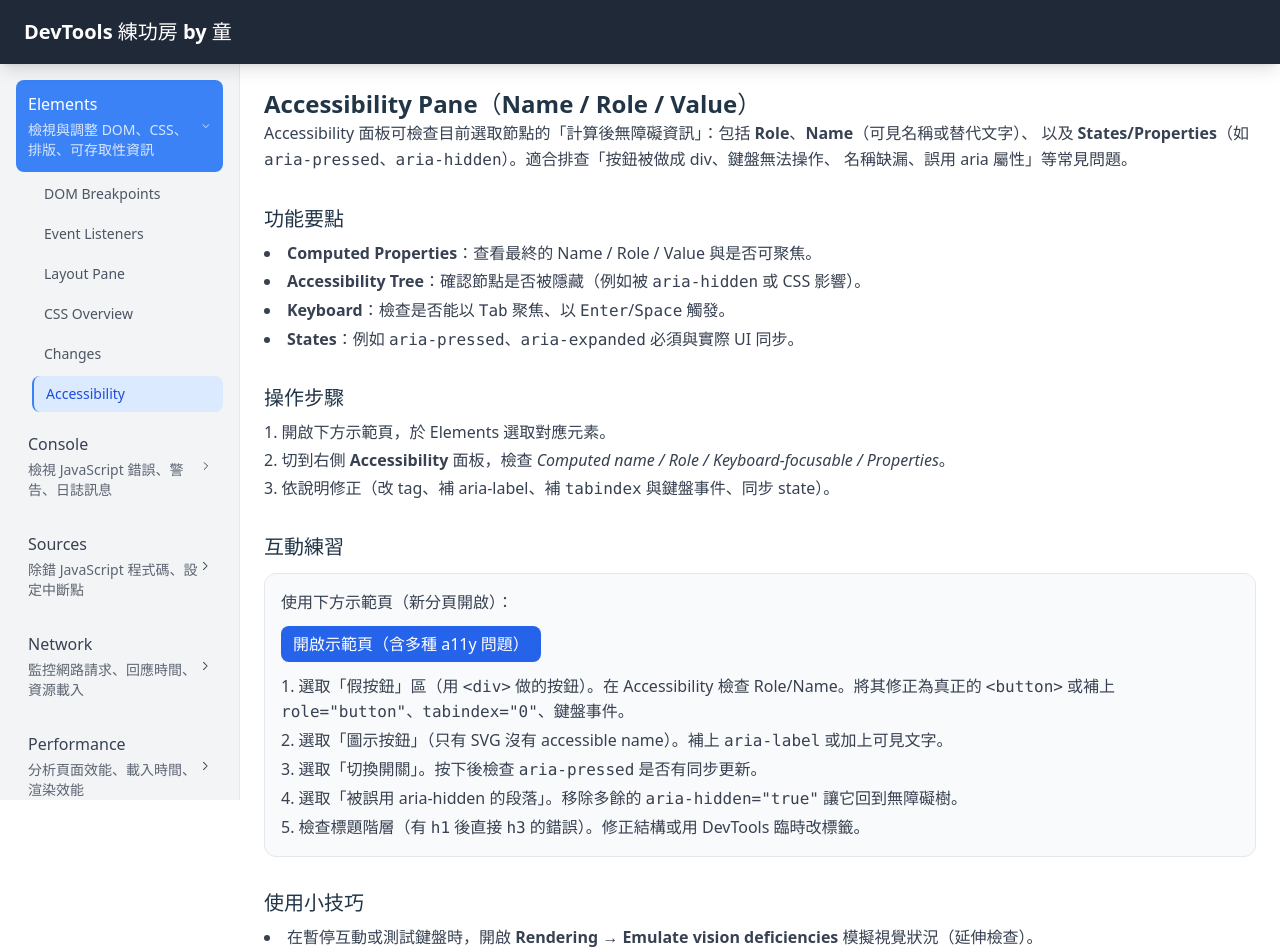
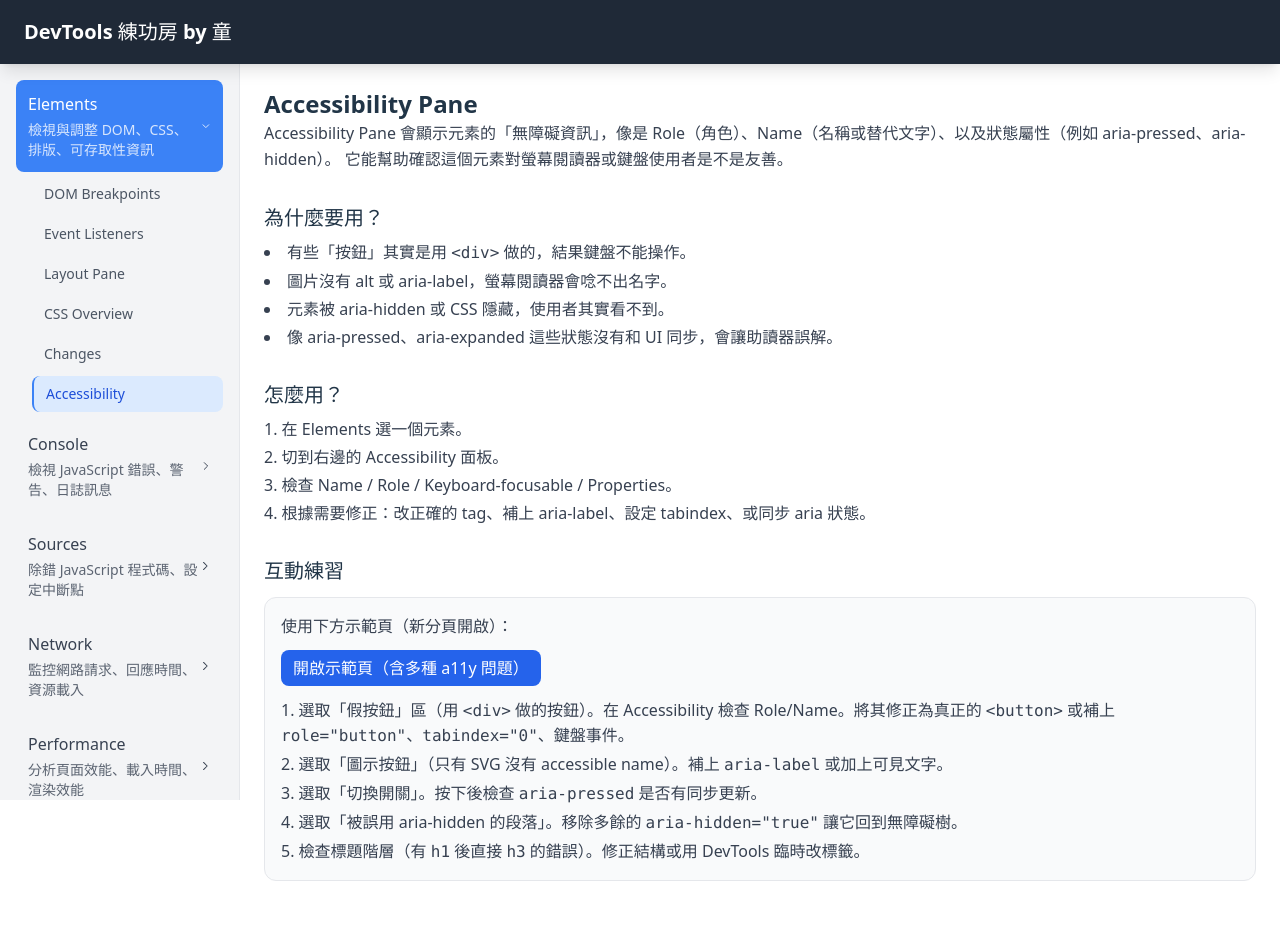
Before and after one commit to joy-jc-tong/Chrome-DevTools-Example, a React (Vite) app: page /elements/accessibility in a window 1280 px wide. Shown: the top 952 px of the page. After the commit the page ends 905 px from the top, so only its background shows below. Built offline with nearby package versions, Linux system fonts and the light colour scheme.

Commit message:
調整 Elements 前端說明

```diff
--- a/src/pages/elements/Accessibility.tsx
+++ b/src/pages/elements/Accessibility.tsx
@@ -3,32 +3,32 @@ export default function Accessibility() {
     <div className="space-y-8">
       {/* 標題＋摘要 */}
       <header>
-        <h1 className="text-2xl font-bold">Accessibility Pane（Name / Role / Value）</h1>
+        <h1 className="text-2xl font-bold">Accessibility Pane</h1>
         <p className="text-gray-700 leading-relaxed">
-          Accessibility 面板可檢查目前選取節點的「計算後無障礙資訊」：包括 <b>Role</b>、<b>Name</b>（可見名稱或替代文字）、
-          以及 <b>States/Properties</b>（如 <code>aria-pressed</code>、<code>aria-hidden</code>）。適合排查「按鈕被做成 div、鍵盤無法操作、
-          名稱缺漏、誤用 aria 屬性」等常見問題。
+          Accessibility Pane 會顯示元素的「無障礙資訊」，像是 Role（角色）、Name（名稱或替代文字）、以及狀態屬性（例如 aria-pressed、aria-hidden）。
+          它能幫助確認這個元素對螢幕閱讀器或鍵盤使用者是不是友善。
         </p>
       </header>
 
-      {/* 功能要點 */}
+      {/* 為什麼要用 */}
       <section>
-        <h2 className="text-xl font-semibold mb-2">功能要點</h2>
+        <h2 className="text-xl font-semibold mb-2">為什麼要用？</h2>
         <ul className="list-disc list-inside text-gray-700 space-y-1">
-          <li><b>Computed Properties</b>：查看最終的 Name / Role / Value 與是否可聚焦。</li>
-          <li><b>Accessibility Tree</b>：確認節點是否被隱藏（例如被 <code>aria-hidden</code> 或 CSS 影響）。</li>
-          <li><b>Keyboard</b>：檢查是否能以 <kbd>Tab</kbd> 聚焦、以 <kbd>Enter</kbd>/<kbd>Space</kbd> 觸發。</li>
-          <li><b>States</b>：例如 <code>aria-pressed</code>、<code>aria-expanded</code> 必須與實際 UI 同步。</li>
+          <li>有些「按鈕」其實是用 <code>&lt;div&gt;</code> 做的，結果鍵盤不能操作。</li>
+          <li>圖片沒有 alt 或 aria-label，螢幕閱讀器會唸不出名字。</li>
+          <li>元素被 aria-hidden 或 CSS 隱藏，使用者其實看不到。</li>
+          <li>像 aria-pressed、aria-expanded 這些狀態沒有和 UI 同步，會讓助讀器誤解。</li>
         </ul>
       </section>
 
-      {/* 操作步驟 */}
+      {/* 怎麼用 */}
       <section>
-        <h2 className="text-xl font-semibold mb-2">操作步驟</h2>
+        <h2 className="text-xl font-semibold mb-2">怎麼用？</h2>
         <ol className="list-decimal list-inside text-gray-700 space-y-1">
-          <li>開啟下方示範頁，於 Elements 選取對應元素。</li>
-          <li>切到右側 <b>Accessibility</b> 面板，檢查 <em>Computed name / Role / Keyboard-focusable / Properties</em>。</li>
-          <li>依說明修正（改 tag、補 aria-label、補 <code>tabindex</code> 與鍵盤事件、同步 state）。</li>
+          <li>在 Elements 選一個元素。</li>
+          <li>切到右邊的 Accessibility 面板。</li>
+          <li>檢查 Name / Role / Keyboard-focusable / Properties。</li>
+          <li>根據需要修正：改正確的 tag、補上 aria-label、設定 tabindex、或同步 aria 狀態。</li>
         </ol>
       </section>
 
@@ -57,15 +57,6 @@ export default function Accessibility() {
         </div>
       </section>
 
-      {/* 小技巧 */}
-      <section>
-        <h2 className="text-xl font-semibold mb-2">使用小技巧</h2>
-        <ul className="list-disc list-inside text-gray-700 space-y-1">
-          <li>在暫停互動或測試鍵盤時，開啟 <b>Rendering → Emulate vision deficiencies</b> 模擬視覺狀況（延伸檢查）。</li>
-          <li>搭配 Console 的 <code>getEventListeners($0)</code> 檢查鍵盤事件是否有綁到目前元素。</li>
-          <li>按鈕/連結必須可用鍵盤操作：<kbd>Tab</kbd> 聚焦、<kbd>Enter</kbd>/<kbd>Space</kbd> 觸發。</li>
-        </ul>
-      </section>
     </div>
   );
 }
--- a/src/pages/elements/Changes.tsx
+++ b/src/pages/elements/Changes.tsx
@@ -3,32 +3,31 @@ export default function Changes() {
     <div className="space-y-8">
       {/* 標題＋摘要 */}
       <header>
-        <h1 className="text-2xl font-bold">Changes（本地改動差異）</h1>
+        <h1 className="text-2xl font-bold">Changes Pane</h1>
         <p className="text-gray-700 leading-relaxed">
-          Changes 面板會記錄在 DevTools 內進行的本地改動（例如在 Elements 的 Attributes/Styles、
-          或在 Sources 直接編輯檔案），並以差異（diff）呈現，便於回顧、擷取或複製貼回專案。
-          常見情境：快速 Demo 修 UI、臨時調整樣式與字詞、比對多處修改。
+          Changes Pane 會記錄你在 DevTools 裡做的修改，像改了樣式、屬性或直接在 Sources 編輯檔案。
+          它會用差異（diff）方式顯示，方便你回顧或複製回專案。
         </p>
       </header>
 
-      {/* 功能要點 */}
+      {/* 為什麼要用 */}
       <section>
-        <h2 className="text-xl font-semibold mb-2">功能要點</h2>
+        <h2 className="text-xl font-semibold mb-2">為什麼要用？</h2>
         <ul className="list-disc list-inside text-gray-700 space-y-1">
-          <li>記錄在 DevTools 內的本地修改（Styles/Elements/Sources）並以檔案為單位顯示 diff。</li>
-          <li>支援複製整段 patch，方便貼到 PR 或專案原始碼。</li>
-          <li>與 <b>Local Overrides</b> 可搭配：若需要重整後留存改動，可再使用 Overrides（本題先不使用）。</li>
+          <li>臨時調整 UI 樣式後 → 想把改動複製回專案。</li>
+          <li>快速 Demo → 看哪些地方被動過手。</li>
+          <li>同一個檔案改了好幾處 → 一次比對所有修改。</li>
         </ul>
       </section>
 
-      {/* 操作步驟 */}
+      {/* 怎麼用 */}
       <section>
-        <h2 className="text-xl font-semibold mb-2">操作步驟</h2>
+        <h2 className="text-xl font-semibold mb-2">怎麼用？</h2>
         <ol className="list-decimal list-inside text-gray-700 space-y-1">
-          <li>在新分頁開啟下方示範頁。</li>
-          <li>在 Elements → Styles 面板直接調整 CSS 宣告；或在 Elements 面板改變節點屬性/文字。</li>
-          <li>開啟 <b>More tools → Changes</b>，即可看到逐檔案的差異（新增/刪除行）。</li>
-          <li>點選檔名可檢視詳細變更；可複製 patch 以貼回專案。</li>
+          <li>在頁面上做修改（例如改 CSS 樣式或元素屬性）。</li>
+          <li>開啟 More tools → Changes。</li>
+          <li>面板會顯示檔案的新增/刪除行差異。</li>
+          <li>點檔名可看詳細內容，也能複製 patch 貼回專案。</li>
         </ol>
       </section>
 
@@ -69,16 +68,6 @@ export default function Changes() {
           </div>
         </div>
       </section>
-
-      {/* 小技巧 */}
-      <section>
-        <h2 className="text-xl font-semibold mb-2">使用小技巧</h2>
-        <ul className="list-disc list-inside text-gray-700 space-y-1">
-          <li>若 diff 太多，可在 Elements 限縮修改範圍（針對特定區塊）。</li>
-          <li>需要重整後留存變更時，再開啟 <b>Local Overrides</b>（此題不必）。</li>
-          <li>在 Sources 也能直接編輯檔案內容，Changes 同樣會記錄差異。</li>
-        </ul>
-      </section>
     </div>
   );
 }
--- a/src/pages/elements/CssOverview.tsx
+++ b/src/pages/elements/CssOverview.tsx
@@ -5,30 +5,30 @@ export default function CssOverview() {
       <header>
         <h1 className="text-2xl font-bold">CSS Overview</h1>
         <p className="text-gray-700 leading-relaxed">
-          CSS Overview 可彙整整頁的樣式資訊：色彩、字型、媒體查詢、未使用宣告（若偵測到）與
-          <b> 文字對比問題</b>。用於快速稽核設計一致性與可存取性（a11y）。
+          CSS Overview 會整理整個頁面的樣式資訊，像是色彩、字型、媒體查詢，還會檢查文字對比問題或找出沒用到的 CSS。
+          它就像是一個快速的設計稽核工具。
         </p>
       </header>
 
-      {/* 功能要點 */}
+      {/* 為什麼要用 */}
       <section>
-        <h2 className="text-xl font-semibold mb-2">功能要點</h2>
+        <h2 className="text-xl font-semibold mb-2">為什麼要用？</h2>
         <ul className="list-disc list-inside text-gray-700 space-y-1">
-          <li>Colors：列出頁面使用到的色票與近似色；可點擊篩選來源元素。</li>
-          <li>Contrast issues：標示對比不足的文字，顯示實際前景/背景與建議修正。</li>
-          <li>Fonts / Media queries：統計全站字體與媒體查詢分布，用於設計稽核。</li>
-          <li>Unused declarations（有時）：在特定情況下會列出未使用的 CSS 宣告。</li>
+          <li>想看整個網站用了哪些顏色 → 用 Colors 看色票分布。</li>
+          <li>發現文字太淺、對比不足 → 在 Contrast issues 找問題與修正建議。</li>
+          <li>想確認全站字型與媒體查詢狀況 → 看 Fonts / Media queries 統計。</li>
+          <li>懷疑有多餘 CSS → 有時會在 Unused declarations 找到。</li>
         </ul>
       </section>
 
-      {/* 操作步驟 */}
+      {/* 怎麼用 */}
       <section>
-        <h2 className="text-xl font-semibold mb-2">操作步驟</h2>
+        <h2 className="text-xl font-semibold mb-2">怎麼用？</h2>
         <ol className="list-decimal list-inside text-gray-700 space-y-1">
-          <li>開啟要稽核的頁面（下方示範頁）。</li>
-          <li>Command Menu（<kbd>Ctrl/⌘</kbd> + <kbd>Shift</kbd> + <kbd>P</kbd>）輸入 <em>“Show CSS Overview”</em>。</li>
-          <li>點選 <b>Capture overview</b> 進行擷取。</li>
-          <li>瀏覽 <em>Colors / Contrast issues / Fonts / Media queries</em> 區塊，點擊項目回到對應元素。</li>
+          <li>開啟要檢查的頁面。</li>
+          <li>按 Ctrl/⌘ + Shift + P，輸入 Show CSS Overview。</li>
+          <li>點 Capture overview 進行擷取。</li>
+          <li>在 Colors、Contrast issues、Fonts、Media queries 區塊查看結果，點項目可回到對應元素。</li>
         </ol>
       </section>
 
@@ -55,15 +55,6 @@ export default function CssOverview() {
         </div>
       </section>
 
-      {/* 小技巧 */}
-      <section>
-        <h2 className="text-xl font-semibold mb-2">使用小技巧</h2>
-        <ul className="list-disc list-inside text-gray-700 space-y-1">
-          <li>對比不足的文字可在 Elements → Styles 直接調整色碼，再回到 CSS Overview 重擷取驗證。</li>
-          <li>若顏色分布過於零碎，考慮建立設計色票與語意色（primary/secondary/neutral）。</li>
-          <li>對於跨頁檢查，可用同一套 fixture 不同查詢參數，或用 Recorder 錄流後逐頁擷取。</li>
-        </ul>
-      </section>
     </div>
   );
 }
--- a/src/pages/elements/DomBreakpoints.tsx
+++ b/src/pages/elements/DomBreakpoints.tsx
@@ -5,30 +5,34 @@ export default function DomBreakpoints() {
       <header>
         <h1 className="text-2xl font-bold">DOM Breakpoints</h1>
         <p className="text-gray-700 leading-relaxed">
-          在 Elements 面板中，可以為 DOM 節點設置中斷點來追蹤其變化。當選定的節點或其子節點發生修改時，
-          程式執行會自動暫停，協助定位觸發變化的程式碼。此功能適用於調試動態內容更新、樣式修改或元素移除等情境。
-          可選擇三種類型的中斷點：子樹修改（Subtree）、屬性修改（Attributes）、節點移除（Node removal）。
+          DOM Breakpoints 就像幫某個網頁元素掛上「監視器」。
+          只要這個元素或它的屬性/子節點被改動，瀏覽器就會幫你 自動暫停程式，讓你看是誰動了它。
         </p>
       </header>
 
-      {/* 功能要點 */}
+      {/* 為什麼要用 */}
       <section>
-        <h2 className="text-xl font-semibold mb-2">功能要點</h2>
+        <h2 className="text-xl font-semibold mb-2">為什麼要用？</h2>
         <ul className="list-disc list-inside text-gray-700 space-y-1">
-          <li>子樹修改：當目標節點內的任一子節點被新增、移動或刪除時暫停。</li>
-          <li>屬性修改：當目標節點的屬性（含 class、style、data-*）被變更時暫停。</li>
-          <li>節點移除：當目標節點本身被從 DOM 中移除時暫停。</li>
+          <li>清單裡的項目莫名消失 → 設 子樹修改 看是誰刪的。</li>
+          <li>按鈕樣式自己變了 → 設 屬性修改 找出改 class 或 style 的程式碼。</li>
+          <li>整個元素突然消失 → 設 節點移除 查出是誰 remove。</li>
         </ul>
       </section>
 
-      {/* 操作步驟 */}
+      {/* 怎麼用 */}
       <section>
-        <h2 className="text-xl font-semibold mb-2">操作步驟</h2>
+        <h2 className="text-xl font-semibold mb-2">怎麼用？</h2>
         <ol className="list-decimal list-inside text-gray-700 space-y-1">
-          <li>在 Elements 面板選取目標節點（例如列表中的某一項）。</li>
-          <li>於該節點上按右鍵 → <b>Break on…</b> → 選擇 <em>Subtree / Attribute / Node removal</em> 之一。</li>
-          <li>回到頁面操作或觸發程式碼變動；程式將在 Sources 面板暫停，並顯示呼叫堆疊。</li>
-          <li>展開 <b>Call Stack</b> 與 <b>Scope</b>，定位觸發變化的程式位置與相關變數。</li>
+          <li>在 Elements 面板 選一個元素（例：某個 <code>&lt;li&gt;</code>）。</li>
+          <li>右鍵 → Break on… → 選擇：<br/>
+            <span className="ml-4 block">
+              <strong>Subtree modifications</strong>：監看子節點的新增/刪除/移動。<br/>
+              <strong>Attributes modifications</strong>：監看屬性（class、style、data-*）。<br/>
+              <strong>Node removal</strong>：監看這個元素本身被刪掉。
+            </span>
+          </li>
+          <li>回到網頁操作，當變化發生 → DevTools 會在 Sources 面板自動暫停，並顯示 Call Stack（誰呼叫的程式碼）。</li>
         </ol>
       </section>
 
@@ -72,15 +76,6 @@ export default function DomBreakpoints() {
           </ul>
         </div>
       </section>
-
-      {/* 小技巧 */}
-      <section>
-        <h2 className="text-xl font-semibold mb-2">使用小技巧</h2>
-        <ul className="list-disc list-inside text-gray-700 space-y-1">
-          <li>與 <b>Event Listener Breakpoints</b> 搭配：若不知道由事件或計時器觸發，可同時勾選 <em>Timer</em> 或 <em>Mouse</em> 類別。</li>
-          <li>暫停時可在 Console 觀察 <code>$0</code>（目前選取節點）與變動前後的屬性差異。</li>
-        </ul>
-      </section>
     </div>
   );
 }
--- a/src/pages/elements/EventListeners.tsx
+++ b/src/pages/elements/EventListeners.tsx
@@ -5,30 +5,34 @@ export default function EventListeners() {
       <header>
         <h1 className="text-2xl font-bold">Event Listeners Pane</h1>
         <p className="text-gray-700 leading-relaxed">
-          Event Listeners 面板能快速檢視元素上綁定的事件、來源檔案以及事件是否為{" "}
-          <code>passive</code>。這對於調查滾動卡頓、事件重複綁定或事件觸發順序特別有用。
+          Event Listeners Pane 就像幫元素開一個「事件清單」。
+          你可以看到這個元素綁了哪些事件（click、scroll…），事件來自哪個檔案，還能知道是不是 passive。
         </p>
       </header>
 
-      {/* 功能要點 */}
+      {/* 為什麼要用 */}
       <section>
-        <h2 className="text-xl font-semibold mb-2">功能要點</h2>
+        <h2 className="text-xl font-semibold mb-2">為什麼要用？</h2>
         <ul className="list-disc list-inside text-gray-700 space-y-1">
-          <li>檢視某元素綁定了哪些事件（例如 click、scroll）。</li>
-          <li>定位事件處理程式的來源檔案與行號。</li>
-          <li>檢查事件是否為 <code>passive</code>，避免滾動事件阻塞。</li>
-          <li>發現重複綁定或記憶體洩漏的潛在來源。</li>
+          <li>點按鈕時反應怪怪的 → 看是不是綁了兩個 click。</li>
+          <li>滾動頁面時卡卡的 → 看 scroll 事件是不是 不是 passive。</li>
+          <li>想查事件從哪裡來的 → 看來源檔案與行號。</li>
         </ul>
       </section>
 
-      {/* 操作步驟 */}
+      {/* 怎麼用 */}
       <section>
-        <h2 className="text-xl font-semibold mb-2">操作步驟</h2>
+        <h2 className="text-xl font-semibold mb-2">怎麼用？</h2>
         <ol className="list-decimal list-inside text-gray-700 space-y-1">
-          <li>在 Elements 面板選取某個 DOM 節點。</li>
-          <li>切換到右側的 <b>Event Listeners</b> Pane。</li>
-          <li>展開事件類型（例如 click、scroll）。</li>
-          <li>檢查來源檔案、事件順序與是否為 passive。</li>
+          <li>在 Elements 面板 選一個元素（例：某個按鈕）。</li>
+          <li>切到右邊的 Event Listeners 分頁。</li>
+          <li>展開事件類型（click、scroll…），就能看到：<br/>
+            <span className="ml-4 block">
+              綁了多少事件<br/>
+              來源檔案與行號<br/>
+              是否標記為 passive
+            </span>
+          </li>
         </ol>
       </section>
 
@@ -58,15 +62,6 @@ export default function EventListeners() {
         </div>
       </section>
 
-      {/* 小技巧 */}
-      <section>
-        <h2 className="text-xl font-semibold mb-2">使用小技巧</h2>
-        <ul className="list-disc list-inside text-gray-700 space-y-1">
-          <li>可搭配 <b>getEventListeners($0)</b> 在 Console 中快速列出選取元素的事件。</li>
-          <li>對滾動相關元素建議設定 passive 事件，避免阻塞主執行緒。</li>
-          <li>對可疑元素定期檢查是否被重複綁定事件。</li>
-        </ul>
-      </section>
     </div>
   );
 }
--- a/src/pages/elements/Layout.tsx
+++ b/src/pages/elements/Layout.tsx
@@ -3,31 +3,31 @@ export default function Layout() {
     <div className="space-y-8">
       {/* 標題＋摘要 */}
       <header>
-        <h1 className="text-2xl font-bold">Layout Pane（Flex / Grid Overlay）</h1>
+        <h1 className="text-2xl font-bold">Layout Pane</h1>
         <p className="text-gray-700 leading-relaxed">
-          Layout 面板提供 Flex 與 Grid 的可視化 overlay，可以在頁面上疊加輔助線，快速檢查軸線方向、
-          對齊方式與間距。當排版出現子項目擠壓、對齊錯亂或 gap 無效等情況時，這個功能能幫助定位問題。
+          Layout Pane 可以幫你在頁面上疊加 輔助線，用來檢查 Flexbox 和 Grid 的排版。
+          它會把軸線、間距、格線都標示出來，讓你一眼看清楚元素是怎麼排的。
         </p>
       </header>
 
-      {/* 功能要點 */}
+      {/* 為什麼要用 */}
       <section>
-        <h2 className="text-xl font-semibold mb-2">功能要點</h2>
+        <h2 className="text-xl font-semibold mb-2">為什麼要用？</h2>
         <ul className="list-disc list-inside text-gray-700 space-y-1">
-          <li>Flexbox overlay：顯示主軸、交叉軸、對齊方式。</li>
-          <li>Grid overlay：顯示行列線、間距與命名區塊。</li>
-          <li>可同時勾選多個容器，疊加多組輔助線。</li>
+          <li>元素擠在一起，對齊怪怪的 → 開 overlay 看主軸與交叉軸。</li>
+          <li>Grid 的間距或 gap 不生效 → 用格線檢查位置。</li>
+          <li>想一次比對多個容器 → 可以同時勾選多組 overlay 疊加。</li>
         </ul>
       </section>
 
-      {/* 操作步驟 */}
+      {/* 怎麼用 */}
       <section>
-        <h2 className="text-xl font-semibold mb-2">操作步驟</h2>
+        <h2 className="text-xl font-semibold mb-2">怎麼用？</h2>
         <ol className="list-decimal list-inside text-gray-700 space-y-1">
-          <li>在 Elements 面板選取一個 Flex 或 Grid 容器。</li>
-          <li>切換到右側的 <b>Layout</b> 區塊。</li>
-          <li>勾選 <b>Display:flex</b> 或 <b>Display:grid</b> 對應的 overlay。</li>
-          <li>觀察頁面上的輔助線與標示，檢查對齊與間距設定。</li>
+          <li>在 Elements 面板 選一個 Flex 或 Grid 容器。</li>
+          <li>右邊切到 Layout 區塊。</li>
+          <li>勾選 Display: flex 或 Display: grid 的 overlay。</li>
+          <li>回到頁面看輔助線，檢查對齊、間距、格線設定是否正確。</li>
         </ol>
       </section>
 
@@ -59,16 +59,6 @@ export default function Layout() {
           </ul>
         </div>
       </section>
-
-      {/* 小技巧 */}
-      <section>
-        <h2 className="text-xl font-semibold mb-2">使用小技巧</h2>
-        <ul className="list-disc list-inside text-gray-700 space-y-1">
-          <li>搭配 <b>Computed</b> 檢查實際計算出的 gap 與 align 屬性。</li>
-          <li>Overlay 顏色可自訂，避免與背景混淆。</li>
-          <li>多個 overlay 疊加時，記得關閉不需要的容器以免干擾。</li>
-        </ul>
-      </section>
     </div>
   );
 }
```
